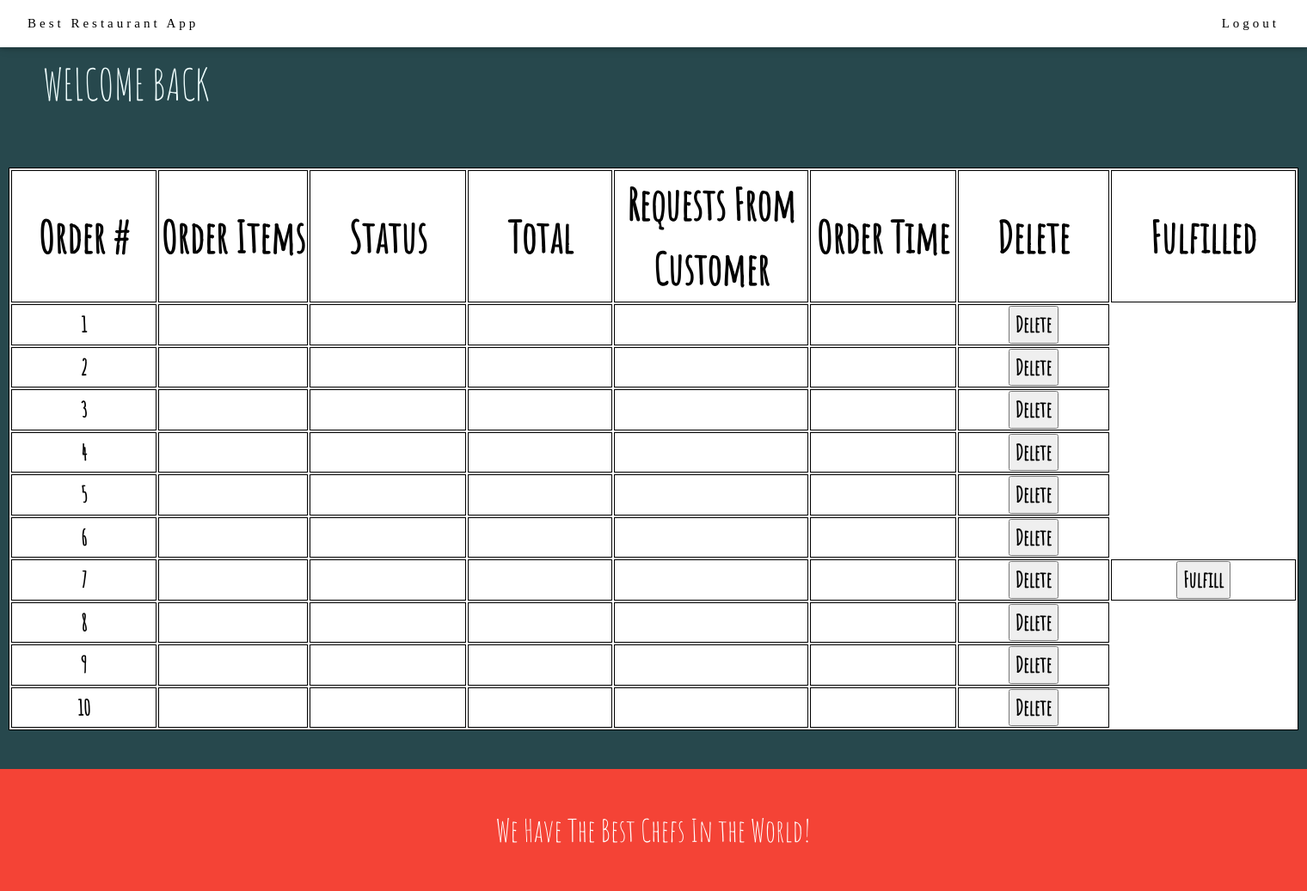
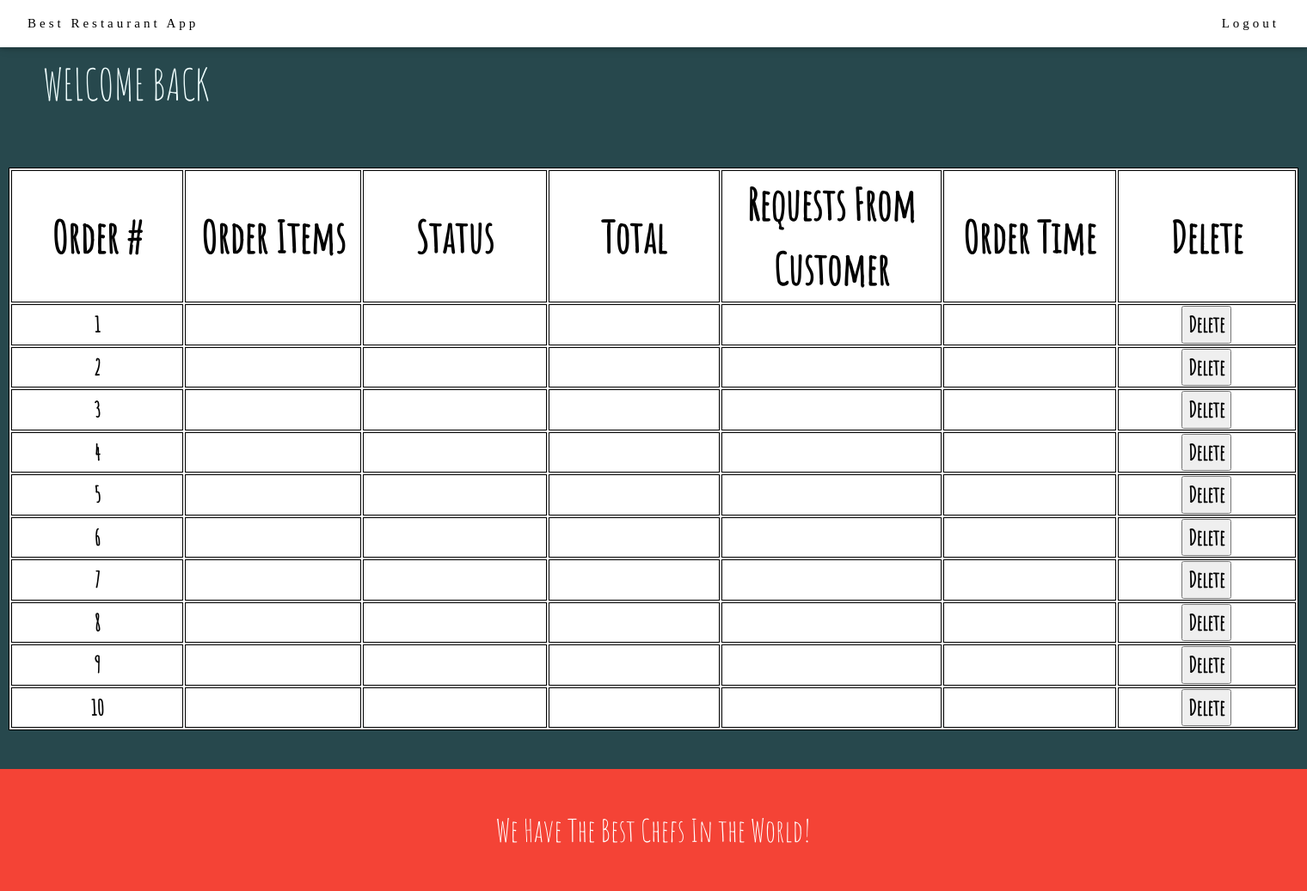
Before and after one commit to jiaxing-commits/software_engineering_app, a Django app: page /employee_portal in a window 1520 px wide. Shown: the whole page at 86% size. Run offline with Django 3.2, Linux system fonts and the light colour scheme.

Commit message:
more employee changes

```diff
--- a/restaurant_app/staff_app/templates/staff_app/employee_portal.html
+++ b/restaurant_app/staff_app/templates/staff_app/employee_portal.html
@@ -32,7 +32,6 @@
       <th>Requests From Customer</th>
       <th>Order Time</th>
       <th>Delete</th>
-      <th>Fulfilled</th>
 
     </tr>
     <tr>
@@ -97,7 +96,6 @@
       <td></td>
       <td></td>
       <td><button type="button">Delete</button></td>
-      <td><button type="">Fulfill</button></td>
     </tr>
     <tr>
       <td>8</td>
```
